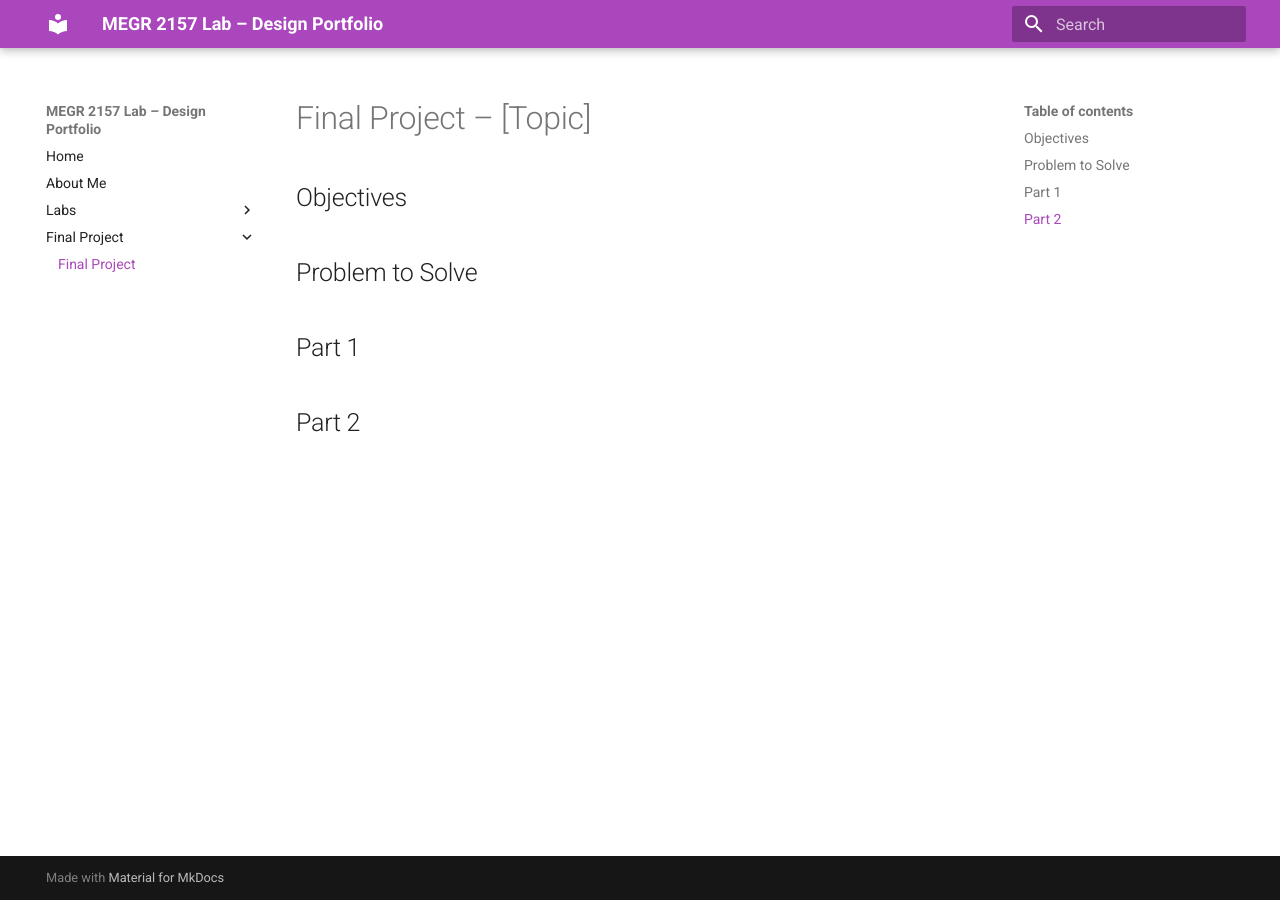
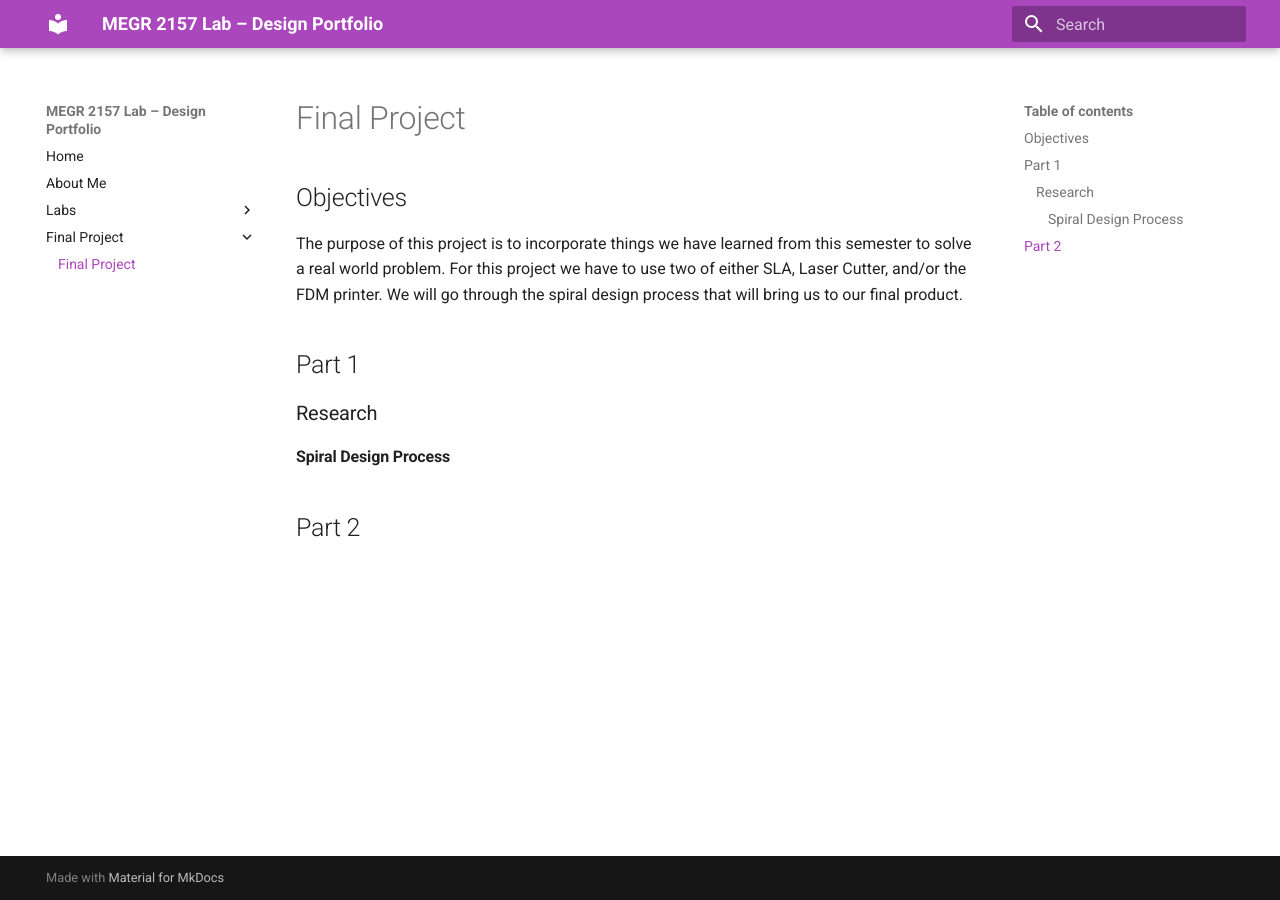
Before and after one commit to lexiecox628/lexie-cox-lab-portfolio, an MkDocs documentation site: the page built from docs/finalproject/index.md, in a window 1280 px wide. Built offline with MkDocs 1.6.1 and Material for MkDocs 9.7.7, drawn with Linux system fonts in a browser that asks for light colours.

Commit message:
Seeing how headings look

```diff
--- a/docs/finalproject/index.md
+++ b/docs/finalproject/index.md
@@ -1,12 +1,17 @@
-# Final Project – [Topic]
+# Final Project
 
 ## Objectives
 
-
-## Problem to Solve
+The purpose of this project is to incorporate things we have learned from this semester to solve a real world problem. For this project we have to use two of either SLA, Laser Cutter, and/or the FDM printer. We will go through the spiral design process that will bring us to our final product.
 
 
 ## Part 1
 
+### Research
+
+#### Spiral Design Process
+
+
+
 
 ## Part 2
```
